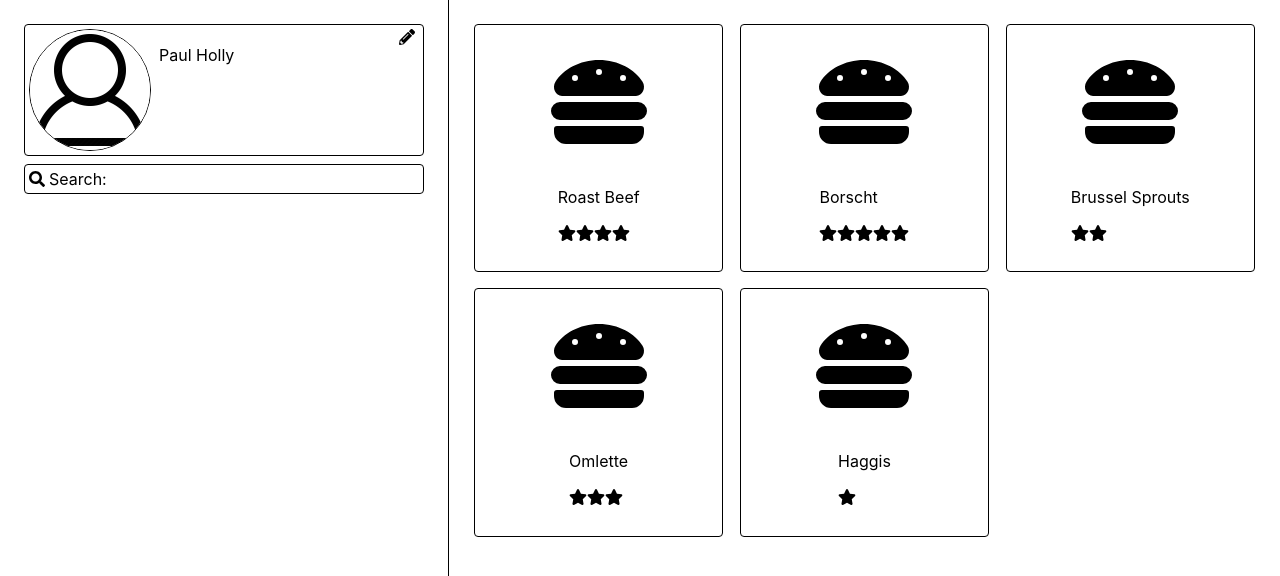
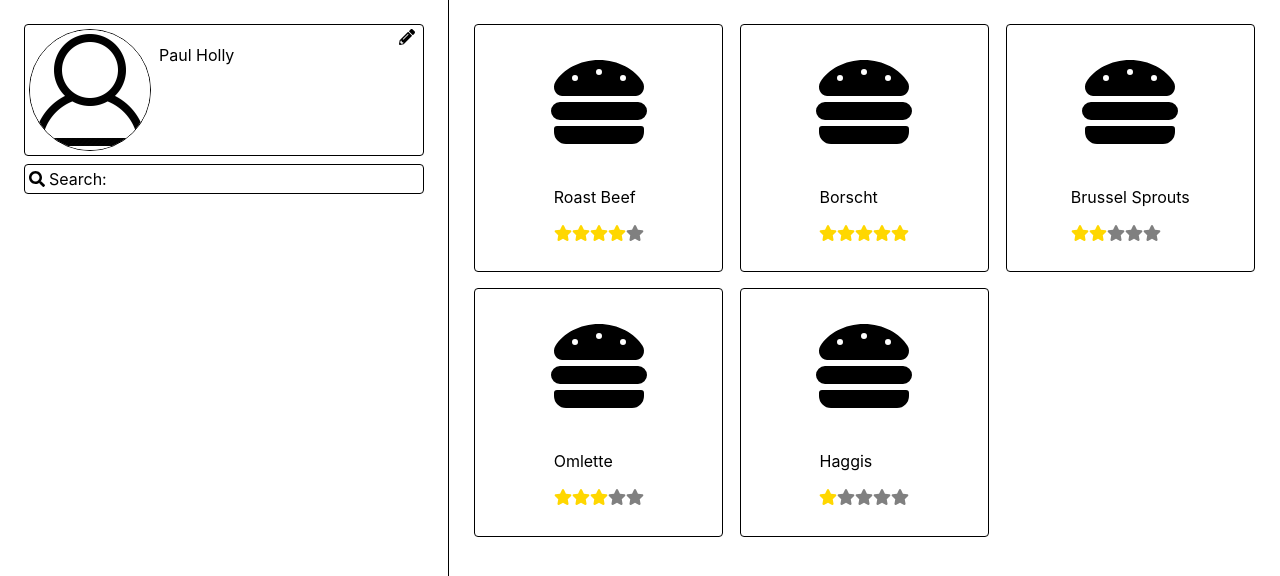
Before and after one commit to EmanuelVoikhansky/RecipeBook, a React (Create React App) app in the folder recipe-book/: page / in a window 1280 px wide. Shown: the top 576 px of the page. Built offline with nearby package versions, Linux system fonts and the light colour scheme.

Commit message:
split star rating widget into reusable component

```diff
--- a/recipe-book/src/App.js
+++ b/recipe-book/src/App.js
@@ -42,7 +42,9 @@ function App(): React.Node {
       return true;
     }
     const { id, name, instructions } = recipe;
-    return (id + name + instructions).includes(state.search);
+    return (id + name + instructions)
+      .toLowerCase()
+      .includes(state.search.toLowerCase());
   };
 
   return (
--- a/recipe-book/src/common/Icon.js
+++ b/recipe-book/src/common/Icon.js
@@ -8,11 +8,12 @@ type Props = {
   icon: string,
   margin?: string,
   size?: string,
+  color?: string,
 };
 
-function Icon({ icon, margin, size }: Props): React.Node {
+function Icon({ icon, margin, size, color }: Props): React.Node {
   return (
-    <span style={{ margin: margin ?? "0px" }}>
+    <span style={{ margin: margin ?? "0px", color }}>
       {icons[icon] != null ? (
         <FontAwesomeIcon icon={icons[icon]} size={size} />
       ) : (
--- a/recipe-book/src/common/Recipe.js
+++ b/recipe-book/src/common/Recipe.js
@@ -2,6 +2,7 @@
 
 import * as React from "react";
 import Icon from "./Icon.js";
+import StarRatingWidget from "./StarRatingWidget.js";
 import "../App.css";
 
 export type RecipeType = {
@@ -18,12 +19,6 @@ type Props = {
 };
 
 function Recipe({ recipe, onClick }: Props): React.Node {
-  const stars = [];
-  for (let star = 1; star <= 5; star++) {
-    if (recipe.stars >= star) {
-      stars.push(<Icon icon="faStar" key={"star" + star} />);
-    }
-  }
   return (
     <div
       className="Border Vertical Centered"
@@ -38,7 +33,7 @@ function Recipe({ recipe, onClick }: Props): React.Node {
       <Icon icon="faHamburger" size="6x" />
       <span>
         <p>{recipe.name}</p>
-        {stars}
+        <StarRatingWidget stars={recipe.stars} />
       </span>
     </div>
   );
--- a/recipe-book/src/common/RecipeForm.js
+++ b/recipe-book/src/common/RecipeForm.js
@@ -4,6 +4,7 @@ import * as React from "react";
 import Icon from "./Icon.js";
 import TextInput from "./TextInput.js";
 import "../App.css";
+import StarRatingWidget from "./StarRatingWidget.js";
 import type { RecipeType } from "./Recipe.js";
 
 type Props = {
@@ -13,7 +14,11 @@ type Props = {
 function RecipeForm({ recipe }: Props): React.Node {
   return (
     <div
-      style={{ width: "100%", justifyContent: "space-between" }}
+      style={{
+        width: "100%",
+        justifyContent: "space-between",
+        paddingLeft: "12px",
+      }}
       className="Horizontal"
     >
       <div>
@@ -22,8 +27,9 @@ function RecipeForm({ recipe }: Props): React.Node {
           value={recipe.name}
           onChange={() => {}}
           placeholder={"Recipe Name:"}
-          margin={"8px 0px 0px 0px"}
+          margin={"8px 0px 8px 0px"}
         />
+        <StarRatingWidget stars={recipe.stars} />
       </div>
       <div></div>
     </div>
--- /dev/null
+++ b/recipe-book/src/common/StarRatingWidget.js
@@ -0,0 +1,20 @@
+// @flow
+
+import * as React from "react";
+import Icon from "./Icon.js";
+import "../App.css";
+
+type Props = {
+  stars: number,
+};
+
+function StarRatingWidget({ stars }: Props): React.Node {
+  const rating = [];
+  for (let star = 1; star <= 5; star++) {
+    const color = stars >= star ? "gold" : "grey";
+    rating.push(<Icon icon="faStar" color={color} key={"star" + star} />);
+  }
+  return <span className="Horizontal">{rating}</span>;
+}
+
+export default StarRatingWidget;
```
